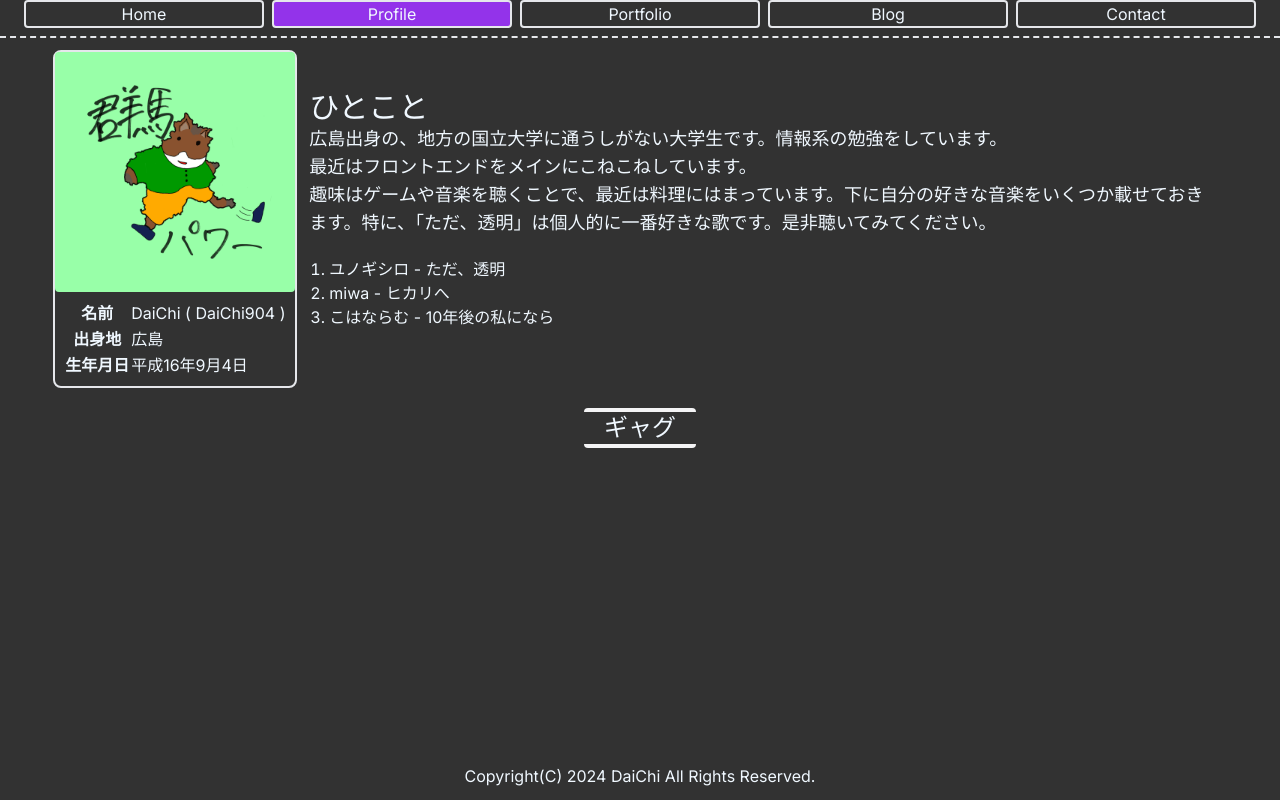
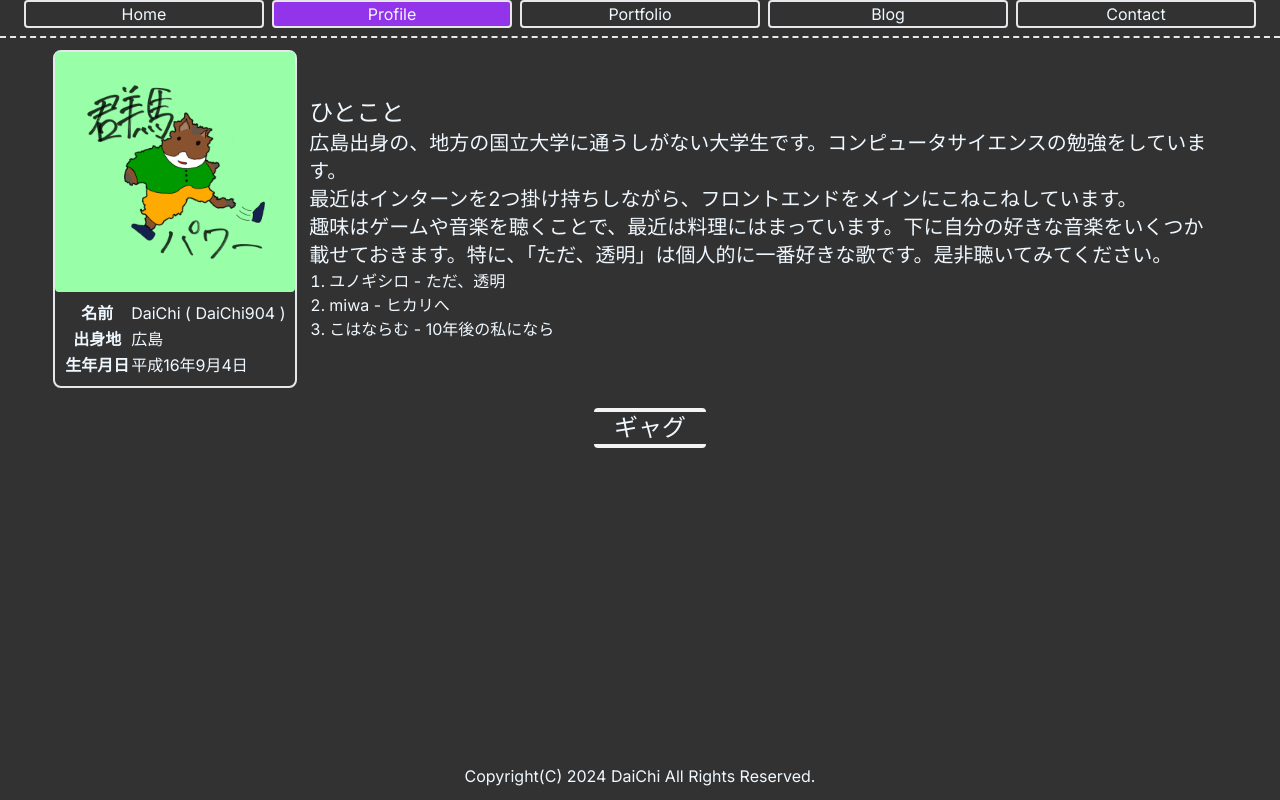
Before and after one commit to DaiChi904/daichi904.com, a Next.js app: page /profile in a window 1280 px wide. Built offline with nearby package versions, Linux system fonts and the light colour scheme.

Commit message:
refactored

```diff
--- a/src/features/routes/profile/Introduction.tsx
+++ b/src/features/routes/profile/Introduction.tsx
@@ -1,18 +1,25 @@
+import { Box, Typography } from "@/components/element";
+import { ListItem, OrderedList } from "@/components/element/list";
+
 export default function Introduction() {
     return (
-        <div className="m-3 flex flex-col">
-            <h1 className="text-3xl">ひとこと</h1>
-            <p className="text-lg">広島出身の、地方の国立大学に通うしがない大学生です。情報系の勉強をしています。</p>
-            <p className="text-lg">最近はフロントエンドをメインにこねこねしています。</p>
-            <p className="text-lg">
+        <Box className="m-3 flex flex-col">
+            <Typography size="medium">ひとこと</Typography>
+            <Typography size="defaultPlus">
+                広島出身の、地方の国立大学に通うしがない大学生です。コンピュータサイエンスの勉強をしています。
+            </Typography>
+            <Typography size="defaultPlus">
+                最近はインターンを2つ掛け持ちしながら、フロントエンドをメインにこねこねしています。
+            </Typography>
+            <Typography size="defaultPlus">
                 趣味はゲームや音楽を聴くことで、最近は料理にはまっています。下に自分の好きな音楽をいくつか載せておきます。特に、「ただ、透明」は個人的に一番好きな歌です。是非聴いてみてください。
-            </p>
+            </Typography>
 
-            <ol className="m-5">
-                <li>ユノギシロ - ただ、透明</li>
-                <li>miwa - ヒカリへ</li>
-                <li>こはならむ - 10年後の私になら</li>
-            </ol>
-        </div>
+            <OrderedList type={"1"}>
+                <ListItem>ユノギシロ - ただ、透明</ListItem>
+                <ListItem>miwa - ヒカリへ</ListItem>
+                <ListItem>こはならむ - 10年後の私になら</ListItem>
+            </OrderedList>
+        </Box>
     );
 }
--- a/src/features/routes/profile/ProfileCard.tsx
+++ b/src/features/routes/profile/ProfileCard.tsx
@@ -1,11 +1,12 @@
+import { Box } from "@/components/element";
 import MyIcon from "@/features/common/MyIcon";
 
 export default function ProfileCard() {
     return (
-        <div className="my-3 flex size-fit max-w-72 flex-col items-center rounded-lg border-2">
-            <div className="min-w-60">
+        <Box className="my-3 flex size-fit max-w-72 flex-col items-center rounded-lg border-2">
+            <Box className="min-w-60">
                 <MyIcon />
-            </div>
+            </Box>
             <table className="my-2 table-auto">
                 <thead>
                     <tr>
@@ -24,6 +25,6 @@ export default function ProfileCard() {
                     </tr>
                 </tbody>
             </table>
-        </div>
+        </Box>
     );
 }
--- a/src/features/routes/profile/index.tsx
+++ b/src/features/routes/profile/index.tsx
@@ -1,5 +1,7 @@
 import Link from "next/link";
 
+import { Box } from "@/components/element";
+import { UnorderedList } from "@/components/element/list";
 import Container from "@/components/layouts/Container";
 
 import Introduction from "./Introduction";
@@ -8,43 +10,29 @@ import ProfileCard from "./ProfileCard";
 export default function ProfilePageContent() {
     return (
         <Container alignItems="center">
-            {/* 全体の定義ここから */}
-            <div className="flex w-11/12">
-                <div className="flex flex-col justify-center">
-                    {/* 上側の要素ここから */}
-                    <div className="flex items-center sm:flex-col l-md:flex-row">
-                        {/* 左側の要素ここから */}
+            <Box className="flex w-11/12">
+                <Box className="flex flex-col justify-center">
+                    <Box className="flex items-center sm:flex-col l-md:flex-row">
                         <ProfileCard />
-                        {/* 左側の要素ここまで */}
-                        {/* 右側の要素ここから */}
                         <Introduction />
-                        {/* 右側の要素ここまで */}
-                    </div>
-                    {/* 上側の要素ここまで */}
-                    {/* 下側の要素ここから */}
-                    <div className="flex flex-row items-center justify-center">
-                        {/* 左側の要素ここから */}
-                        <div className="flex items-center justify-center"></div>
-                        {/* 左側の要素ここまで */}
-                        {/* 右側の要素ここから */}
-                        <div className="flex items-center justify-center">
-                            <ul>
-                                <li className="m-2 rounded border-y-4 border-zinc-100 text-center text-2xl">
+                    </Box>
+                    <Box className="flex flex-row items-center justify-center">
+                        <Box className="flex items-center justify-center">{undefined}</Box>
+                        <Box className="flex items-center justify-center">
+                            <UnorderedList>
+                                <Box className="m-2 rounded border-y-4 border-zinc-100 text-center text-2xl">
                                     <Link
                                         className="block size-full px-5 hover:bg-purple-600 hover:opacity-95"
                                         href="/profile/gyagu"
                                     >
                                         ギャグ
                                     </Link>
-                                </li>
-                            </ul>
-                        </div>
-                        {/* 右側の要素ここまで */}
-                    </div>
-                    {/* 下側の要素ここまで */}
-                </div>
-            </div>
-            {/* 全体の定義ここまで */}
+                                </Box>
+                            </UnorderedList>
+                        </Box>
+                    </Box>
+                </Box>
+            </Box>
         </Container>
     );
 }
```
